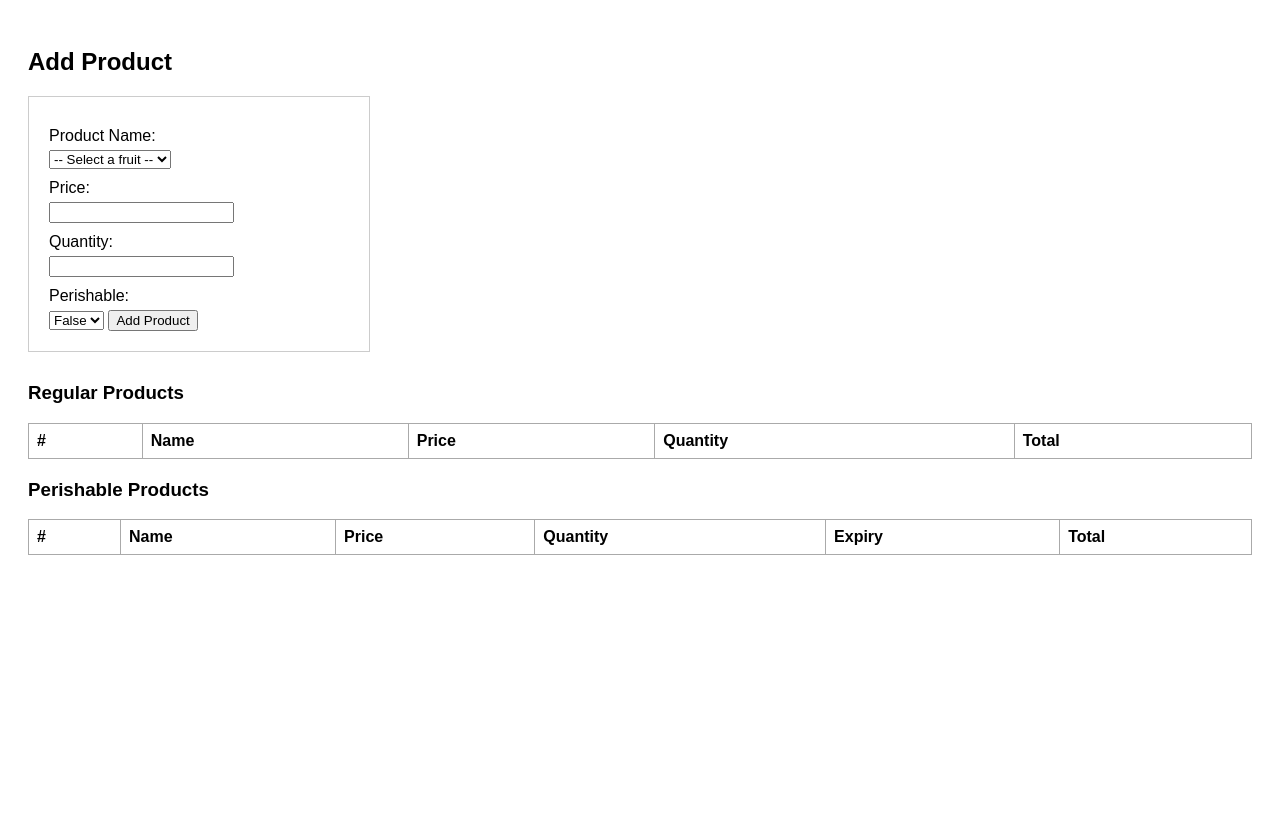
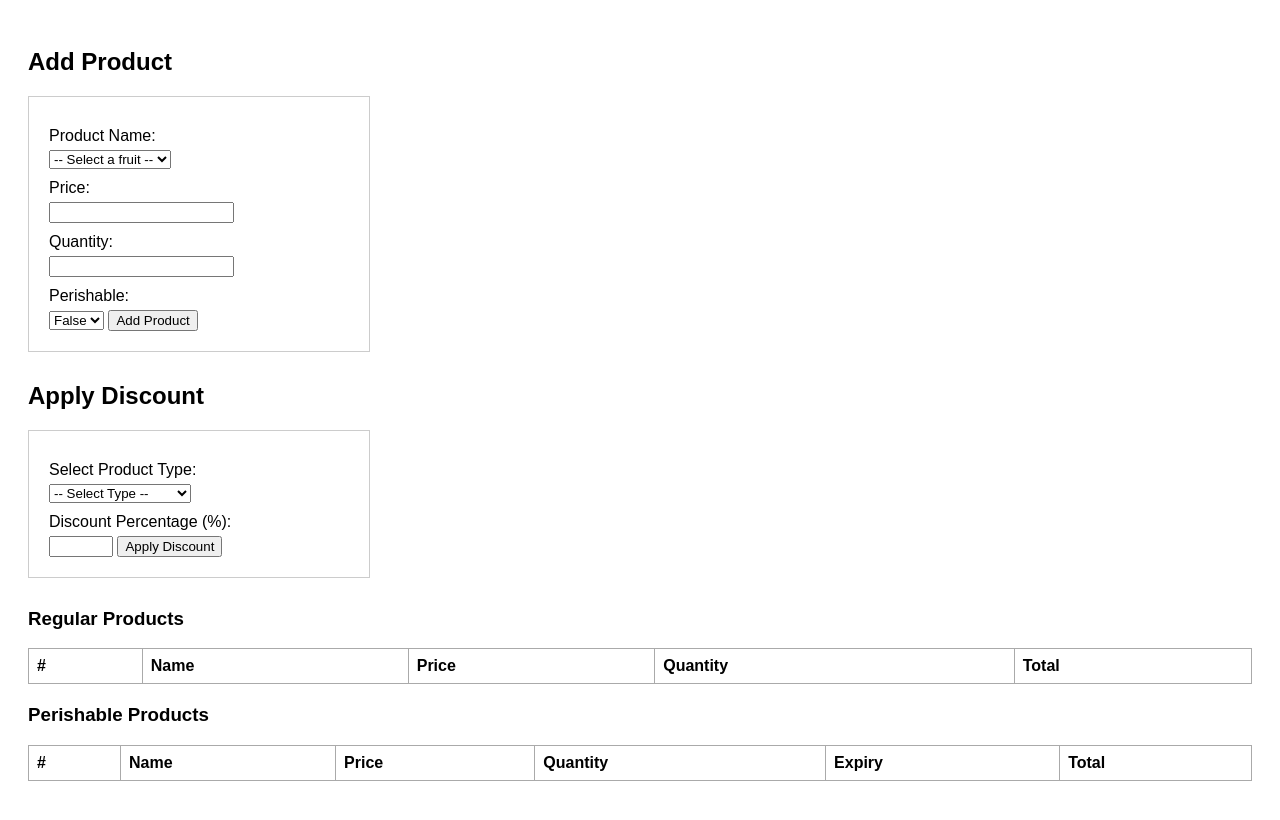
Before and after one commit to f-vand/inventory-management, a plain HTML site: page index.html in a window 1280 px wide. Drawn offline with Linux system fonts and the light colour scheme.

Commit message:
added form for discount in html

```diff
--- a/index.html
+++ b/index.html
@@ -47,6 +47,21 @@
   <button type="submit">Add Product</button>
 </form>
 
+<h2>Apply Discount</h2>
+<form id="discountForm">
+  <label for="productType">Select Product Type:</label>
+  <select id="productType" required>
+    <option value="">-- Select Type --</option>
+    <option value="regular">Regular Products</option>
+    <option value="perishable">Perishable Products</option>
+  </select>
+
+  <label for="discount">Discount Percentage (%):</label>
+  <input type="number" id="discount" min="0" max="100" required>
+
+  <button type="submit">Apply Discount</button>
+</form>
+
 <h3>Regular Products</h3>
 <table id="regularTable">
   <thead>
```
